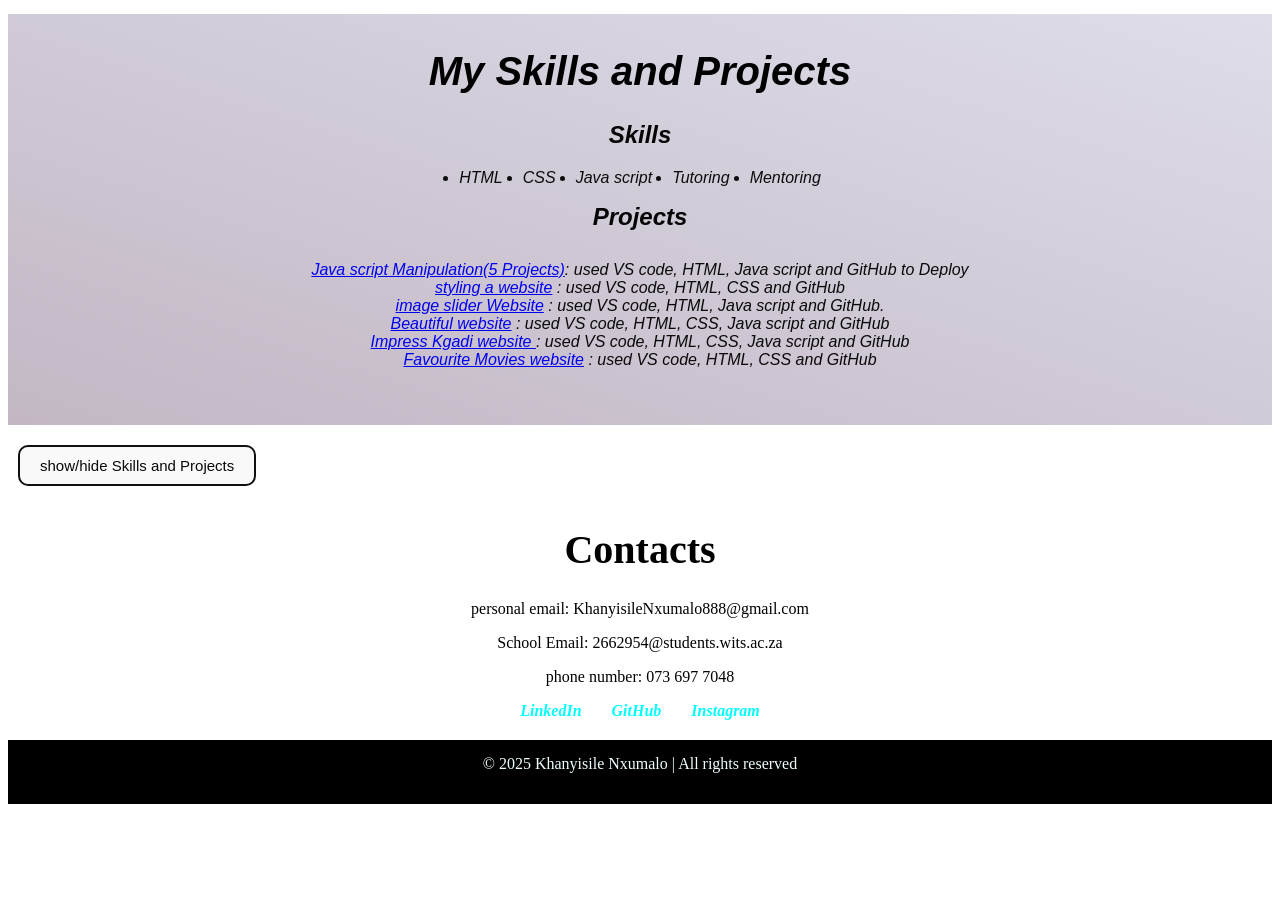
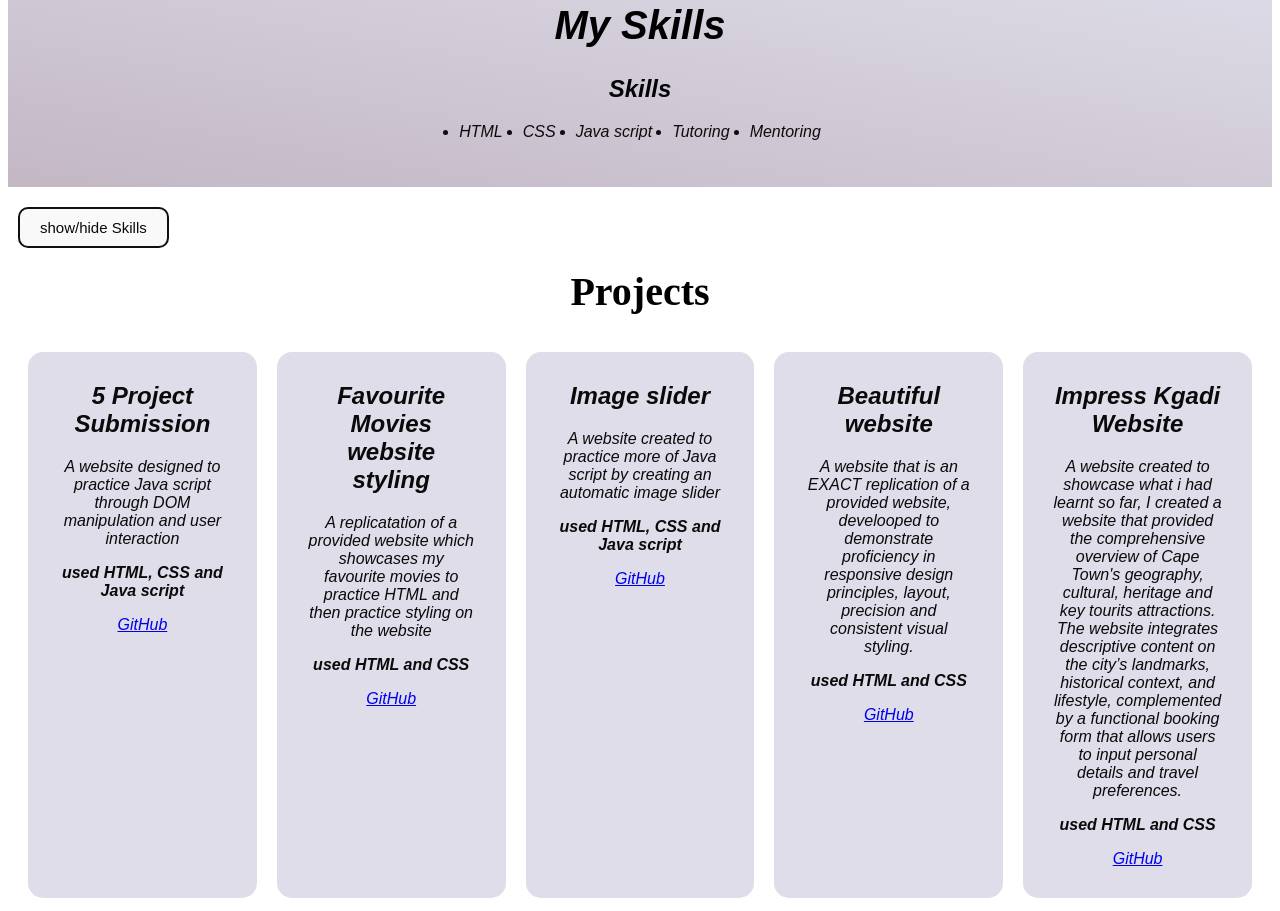
Before and after one commit to KhanyisileNxumalo8/My-Portfolio, a plain HTML site: page index.html in a window 1280 px wide. Shown: the part 1317-2228 px from the top of the page. Before the commit the page ends 2129 px from the top, so only its background shows below. Drawn offline with Linux system fonts and the light colour scheme.

Commit message:
Add files via upload

```diff
--- a/index.html
+++ b/index.html
@@ -16,8 +16,10 @@
        <li> <nav><a href="#hero">Home</a></nav></li>
         <li><nav><a href="#about"> About me</a></nav></li>
         <li><nav><a href="#work"> My Work</a></nav></li>
-    <li><nav><a href="#hobbies">My Skills and Projects</a></nav></li>
+    <li><nav><a href="#SKILLS">My Skills</a></nav></li>
+    <li><nav><a href="#projects">My Projects</a></nav></li>
         <li><nav><a href="#contact"> Contacts</a></nav></li>
+
     </ol>
 </div>
 
@@ -27,9 +29,8 @@
     <img id="slider" src="img.jpeg"  width="200px" height="200px"></img>
  </div>
     <h1>Khanyisile Nxumalo</h1>
-    <br>
 <p> Bachelor of Sciences (General)</p>
-<br>
+
 <p>University of The Witwatersrand</p>
 </div>
 
@@ -58,7 +59,7 @@
 </div>
   <!--skills section-->
   <div id="SKILLS" class="skills section">
-<h1>My Skills and Projects</h1>
+<h1>My Skills</h1>
 <h2> Skills</h2>
 <ul id="skills">
   <li>HTML</li>
@@ -67,23 +68,52 @@
   <li>Tutoring</li>
   <li>Mentoring</li>
 </ul>
+</div>
+
+<button id="btn1">show/hide Skills</button>
+
+<!--projects section-->
+<h1> Projects</h1>
+<div id="projects" class="projects section">
+<div class="projects-container">
+  <div class="card">
+  <h2> 5 Project Submission</h2>
+  <p>A website designed to practice Java script through DOM manipulation and user interaction</p>
+  <p><b>used HTML, CSS and Java script</b></p>
+<a href="https://khanyisilenxumalo8.github.io/Java-script/">GitHub</a>
+</div>
 
 
-<!--projects section-->
-<h2> Projects</h2>
-<ol id="projects">
-<li><a href="https://khanyisilenxumalo8.github.io/Java-script/">Java script Manipulation(5 Projects)</a>: used VS code, HTML, Java script and GitHub to Deploy </li>
-<li><a href="https://khanyisilenxumalo8.github.io/My-Favourite-Movies/">styling a website</a>       : used VS code, HTML, CSS and GitHub </li>
-<li><a href="https://khanyisilenxumalo8.github.io/image-slider/">image slider Website</a>        : used VS code, HTML, Java script and GitHub.
-</li>
-<li><a href="https://khanyisilenxumalo8.github.io/Exact-replica/">Beautiful website</a>   : used VS code, HTML, CSS, Java script and GitHub</li>
-<li><a href="https://khanyisilenxumalo8.github.io/experimental-website/">Impress Kgadi website </a>  : used VS code, HTML, CSS, Java script and GitHub</li>
-<li><a href="https://khanyisilenxumalo8.github.io/My-Favourite-Movies/">Favourite Movies website</a>       :  used VS code, HTML, CSS and GitHub
+<div class="card">
+<h2> Favourite Movies website styling</h2>
+<p>A replicatation of a provided website which showcases my favourite movies to practice HTML and then practice styling on the website</p>
+<p><b>used HTML and CSS</b></p>
+<a href="https://khanyisilenxumalo8.github.io/My-Favourite-Movies/">GitHub</a>
+</div>
 
-</li>
-</ol>
+<div class="card">
+<h2>Image slider</h2>
+<p> A website created to practice more of Java script by creating an automatic image slider</p>
+<p><b> used HTML, CSS and Java script</b></p>
+<a href="https://khanyisilenxumalo8.github.io/image-slider/">GitHub</a>
 </div>
-<button id="btn1">show/hide Skills and Projects</button>
+
+<div class="card">
+<h2> Beautiful website</h2>
+<p>A website that is an EXACT replication of a provided website, develooped to demonstrate proficiency in responsive design principles, layout, precision and consistent visual styling.</p>
+<p><b>used HTML and CSS</b> </p>
+<a href="https://khanyisilenxumalo8.github.io/Exact-replica/">GitHub</a>
+</div>
+
+<div class="card">
+<h2>Impress Kgadi Website</h2>
+<p> A website created to showcase what i had learnt so far, I created a website that provided the comprehensive overview of Cape Town's geography, cultural, heritage and key tourits attractions. The website integrates descriptive content on the city’s landmarks, historical context, and lifestyle, complemented by a functional booking form that allows users to input personal details and travel preferences.</p>
+<p><b> used HTML and CSS</b></p>
+<a href="https://khanyisilenxumalo8.github.io/experimental-website/">GitHub </a>
+</div>
+</div>
+</div>
+
 
 <!--Contact Section-->
 <div id="contact" class="contact section">
--- a/styles/style.css
+++ b/styles/style.css
@@ -146,3 +146,13 @@ text-align: center;
     display: flex;
     font-style: italic;
 }
+
+
+.projects-container{
+    display: flex;
+    gap: 20px;
+}
+
+h1{
+    text-align: center;
+}
```
